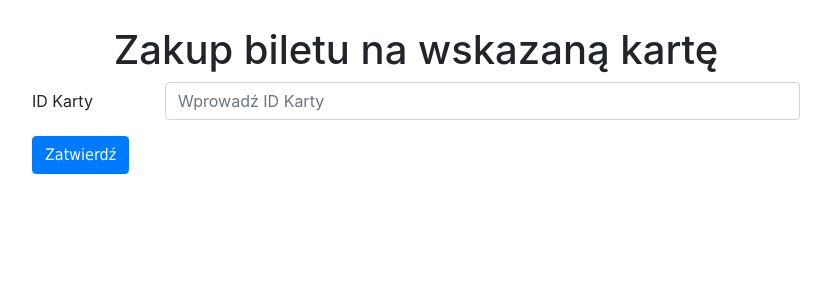
After one commit to barte525/IOT, a Django app: template main/main/templates/seller_buy_ticket.html in a window 1280 px wide. The commit adds this page. Shown: the top 300 px of the page, without its empty margins (224-1055 px from the left). Run offline with Django 4.2, Linux system fonts and the light colour scheme; the template is opened without the code that fills it, so the values that code supplies are empty; some libraries are stand-ins or nearby versions.

Commit message:
seller buy ticket interface added

```diff
--- /dev/null
+++ b/main/main/templates/seller_buy_ticket.html
@@ -0,0 +1,36 @@
+{% extends 'base.html' %}
+{% block title %}Count points{% endblock %}
+
+{% block head %}
+    {% load static %}
+
+    <link rel="stylesheet" href="https://stackpath.bootstrapcdn.com/bootstrap/4.3.1/css/bootstrap.min.css"
+                       integrity="sha384-ggOyR0iXCbMQv3Xipma34MD+dH/1fQ784/j6cY/iJTQUOhcWr7x9JvoRxT2MZw1T"
+                       crossorigin="anonymous">
+
+    <link rel="stylesheet" type="text/css" href="{% static 'seller_buy_ticket_style.css' %}">
+
+    <link rel="stylesheet" type="text/css" href="{% static 'base_style.css' %}">
+
+{% endblock %}
+
+{% block above_content %}
+    <h1>Zakup biletu na wskazaną kartę</h1>
+{% endblock %}
+
+{% block content %}
+    <div class="form-container">
+        <form method="POST">
+            {% csrf_token %}
+                <div class="form-group row">
+                     <label for="inputCardId" class="col-sm-2 col-form-label">ID Karty</label>
+                        <div class="col-sm-10">
+                            <input type="text" class="form-control" id="inputCardId" placeholder="Wprowadź ID Karty" required>
+                        </div>
+                </div>
+
+
+                <button class="btn btn-primary" type="submit">Zatwierdź</button>
+        </form>
+    </div>
+{% endblock %}
--- a/main/main/templates/seller_profile.html
+++ b/main/main/templates/seller_profile.html
@@ -19,9 +19,7 @@
 
 {% block content %}
     <div id="register-user">
-<!--         <p>Aby skorzystać z serwisu, zaloguj się.</p>-->
-<!--        <a href="/zaloguj" class="btn btn-primary btn-lg" role="button">Przejdź do strony logowania</a>-->
-        <a href="/rejestracja" id="register-href" class="btn btn-primary btn-lg" role="button">Zarejestruj użytkownika karty</a>
-        <a href="#" id="sell-href" class="btn btn-primary btn-lg" role="button">Zakup bilet użytkownikowi karty</a>
+        <a href="rejestracja" id="register-href" class="btn btn-primary btn-lg" role="button">Zarejestruj użytkownika karty</a>
+        <a href="zakupBiletu" id="sell-href" class="btn btn-primary btn-lg" role="button">Zakup bilet użytkownikowi karty</a>
     </div>
 {% endblock %}
--- a/main/main/urls.py
+++ b/main/main/urls.py
@@ -19,6 +19,7 @@ from django.contrib.auth import views as auth_views
 from main.views.manage_profiles import ManageProfiles, CardOwnerView, SellerView
 from main.views.main import Main
 from main.views.register import RegisterUser
+from main.views.seller_buy import SellerBuyTicket
 
 urlpatterns = [
     path('', Main.as_view()),
@@ -29,5 +30,6 @@ urlpatterns = [
     path('profil/sprzedawca/', SellerView.as_view()),
     path('profil/zmianaHasla/', auth_views.PasswordChangeView.as_view(success_url='/profil/uzytkownikKarty/',
                                                                           template_name='password_change.html')),
-    path('rejestracja/', RegisterUser.as_view())
+    path('profil/sprzedawca/rejestracja/', RegisterUser.as_view()),
+    path('profil/sprzedawca/zakupBiletu', SellerBuyTicket.as_view())
 ]
```
Also changed, not shown: main/main/templates/register.html (+4 -4 lines), main/main/views/seller_buy.py (added, +11 -0 lines), main/db.sqlite3, main/main/static/seller_buy_ticket_style.css (added).
